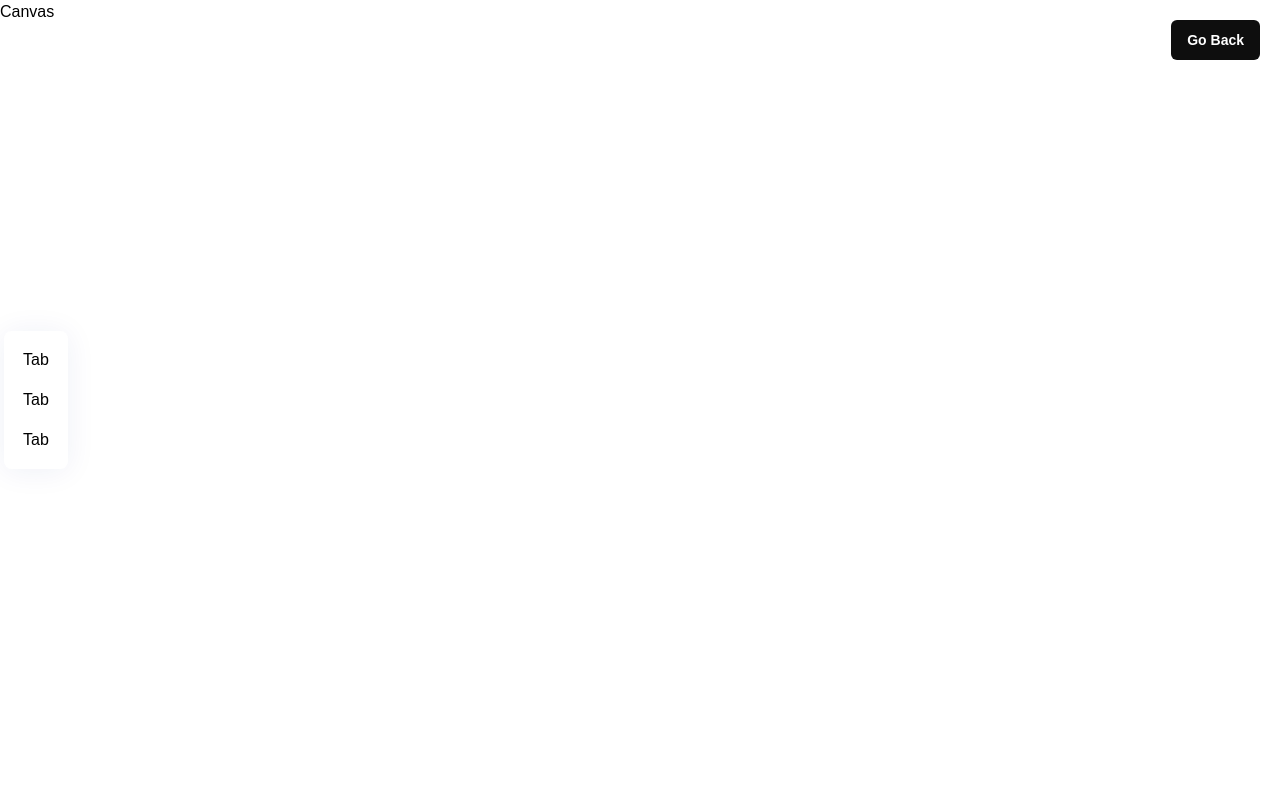
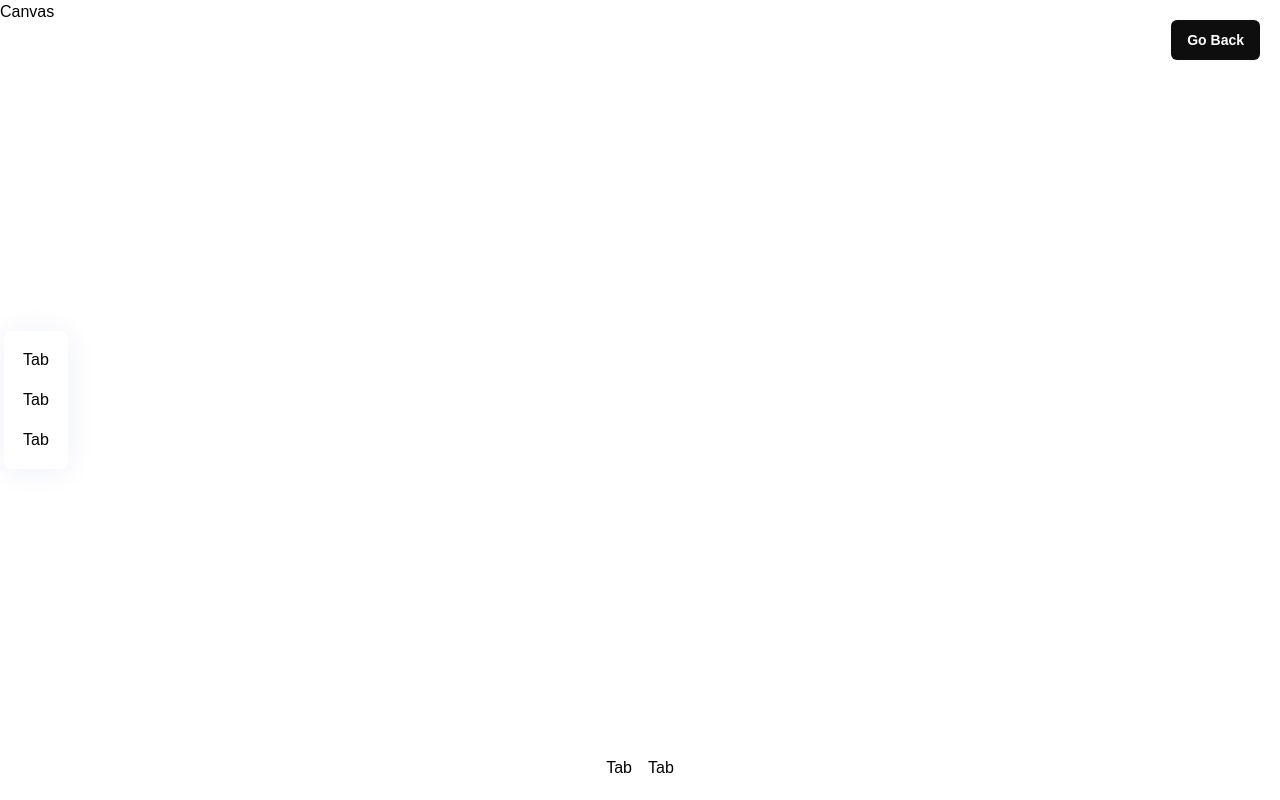
Before and after one commit to DeveloperSantoGithub/JERSEY-AI, a React (Vite) app in the folder client/: page / in a window 1280 px wide. Both pictures are taken after a click on the button "Customize It". Built offline with nearby package versions, Linux system fonts and the light colour scheme; a web font is replaced by a local one.

Commit message:
Customizer Page

```diff
--- a/client/src/pages/Customizer.jsx
+++ b/client/src/pages/Customizer.jsx
@@ -47,6 +47,21 @@
 							customStyles="w-fit px-4 py-2.5 font-bold text-sm"
 						/>
 					</motion.div>
+
+					<motion.div
+						className="filtertabs-container"
+						{...slideAnimation('up')}
+					>
+						{FilterTabs.map((tab) => (
+							<Tab
+								key={tab.name}
+								tab={tab}
+								isFilterTab
+								isActiveTab=""
+								handleClick={() => {}}
+							/>
+						))}
+					</motion.div>
 				</>
 			)}
 		</AnimatePresence>
```
